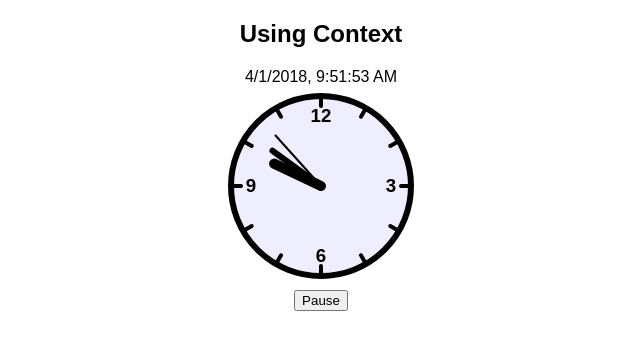
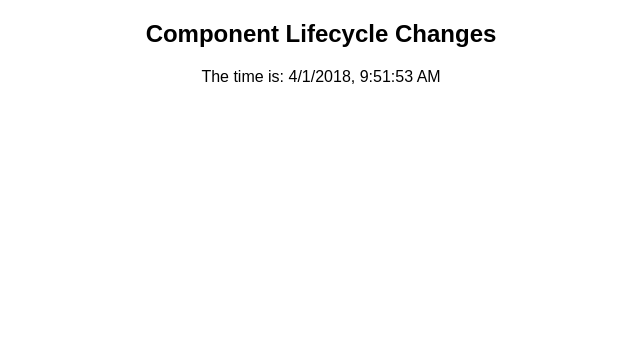
Before and after one commit to mauricedb/new-in-react-16-3, a React (Create React App) app: page / in a window 1280 px wide. Shown: the top 350 px of the page, without its empty margins (319-959 px from the left). Built offline with nearby package versions, Linux system fonts and the light colour scheme.

Commit message:
5 - Component Lifecycle Changes

```diff
--- a/src/App.js
+++ b/src/App.js
@@ -3,7 +3,8 @@ import './App.css';
 
 // import UsingRefs from './using-refs';
 // import ForwardRef from './forward-ref';
-import ContextDemo from './context-demo';
+// import ContextDemo from './context-demo';
+import ComponentLifecycleChanges from './component-lifecycle';
 
 class App extends Component {
   render() {
@@ -11,7 +12,8 @@ class App extends Component {
       <div className="App">
         {/* <UsingRefs /> */}
         {/* <ForwardRef /> */}
-        <ContextDemo />
+        {/* <ContextDemo /> */}
+        <ComponentLifecycleChanges />
       </div>
     );
   }
--- /dev/null
+++ b/src/component-lifecycle/index.js
@@ -0,0 +1,46 @@
+import React, { Component } from 'react';
+
+class SimpleClock extends Component {
+  state = {
+    message: ''
+  };
+
+  static getDerivedStateFromProps(nextProps, prevState) {
+    return {
+      message: `The time is: ${nextProps.now.toLocaleString()}`
+    };
+  }
+
+  // UNSAFE_componentWillReceiveProps(nextProps) {
+  //   this.setState({
+  //     message: `The time is: ${nextProps.now.toLocaleString()}`
+  //   });
+  // }
+
+  render() {
+    const { message } = this.state;
+
+    return <div>{message}</div>;
+  }
+}
+
+class ComponentLifecycleChanges extends Component {
+  state = { now: new Date() };
+
+  componentDidMount() {
+    setInterval(() => this.setState({ now: new Date() }), 1000);
+  }
+
+  render() {
+    const { now } = this.state;
+
+    return (
+      <div>
+        <h2>Component Lifecycle Changes</h2>
+        <SimpleClock now={now} />
+      </div>
+    );
+  }
+}
+
+export default ComponentLifecycleChanges;
```
